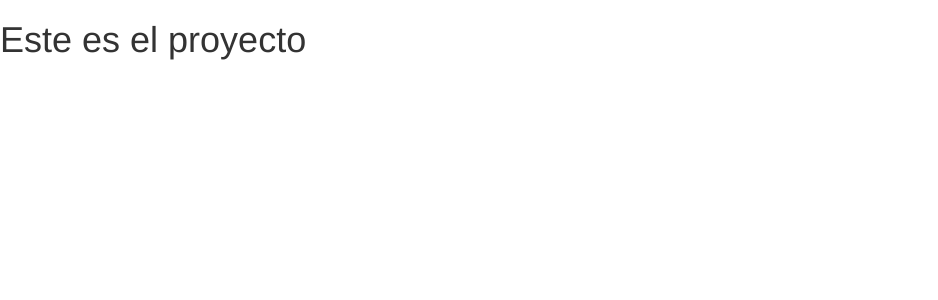
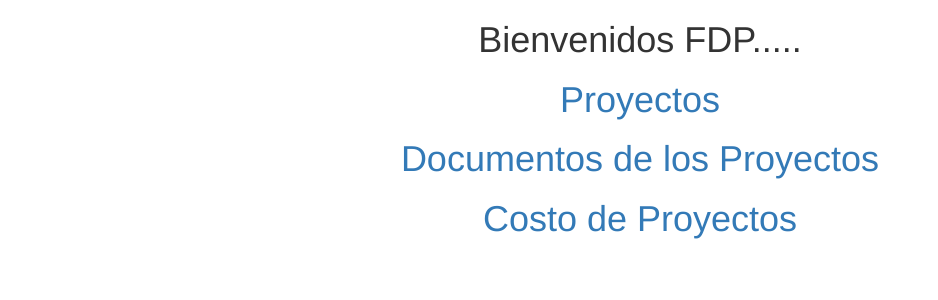
Before and after one commit to majerhua/ProyectoBaseDatosII, a Django app: page / in a window 1280 px wide. Shown: the top 300 px of the page, without its empty margins (0-938 px from the left). Run offline with Django 3.2, Linux system fonts and the light colour scheme; some libraries are stand-ins or nearby versions.

Commit message:
Cuarta subida master

```diff
--- a/series/templates/series/index.html
+++ b/series/templates/series/index.html
@@ -10,7 +10,10 @@
 </head>
 <body>
 
-	<h1>Este es el proyecto</h1>
+	<center><h1>Bienvenidos FDP.....</h1></center>
 
+	<center><h1><a href="{% url "list_p" %}">Proyectos</a></h1></center>
+	<center><h1><a href="{% url "list_pd" %}">Documentos de los Proyectos</a></h1></center>
+	<center><h1><a href="{% url "list_pc" %}">Costo de Proyectos</a></h1></center>
 </body>
 </html>
--- a/webflix/settings.py
+++ b/webflix/settings.py
@@ -25,7 +25,7 @@ SECRET_KEY = '@vu+8c399#w04=kuzfc3cop*%(k+y8%=d4+q+fk-u+$n6l7#g4'
 # SECURITY WARNING: don't run with debug turned on in production!
 DEBUG = True
 
-ALLOWED_HOSTS = ['majerhua.pythonanywhere.com']
+ALLOWED_HOSTS = ['sanmarcos.pythonanywhere.com']
 
 
 # Application definition
```
